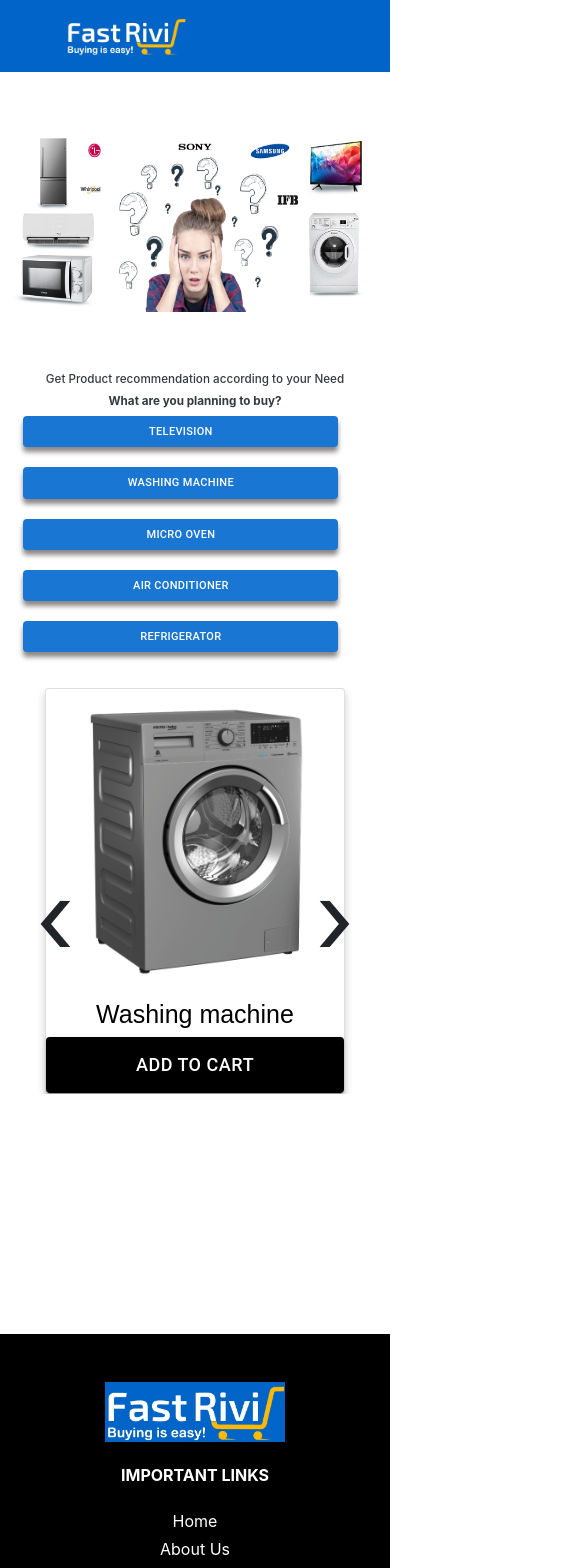
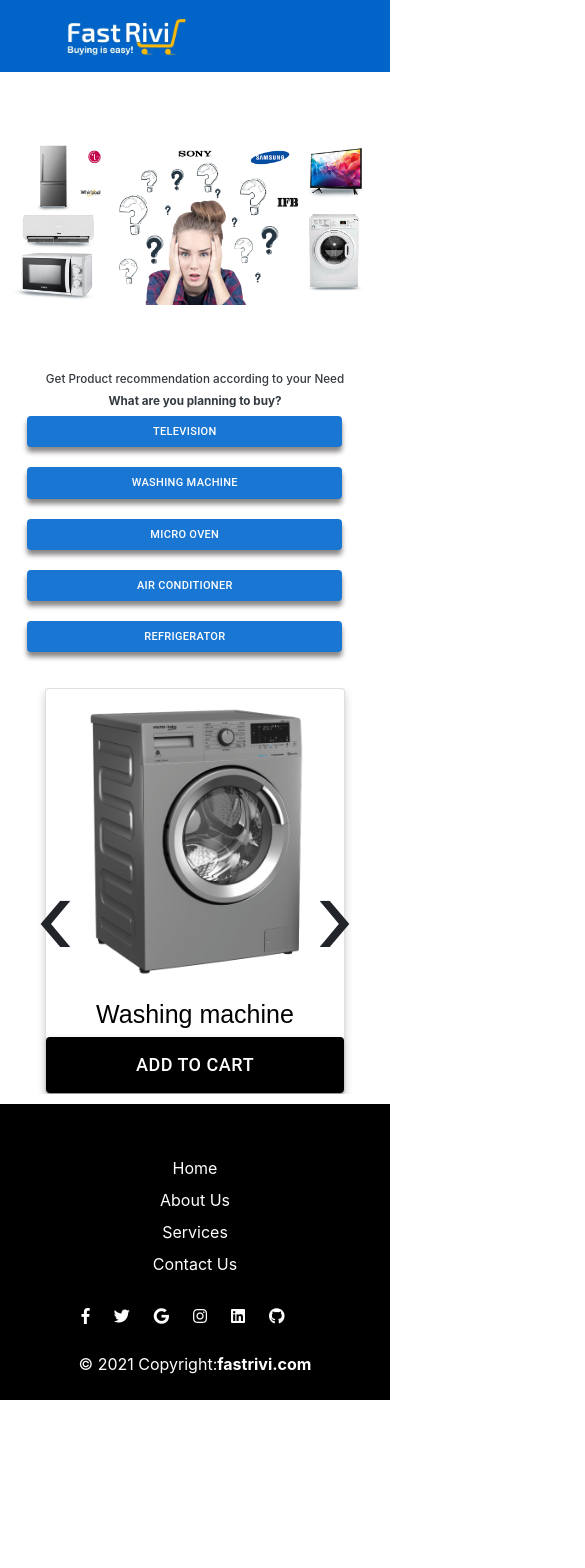
Before and after one commit to rohtshrma/recommendation_system, a React (Create React App) app in the folder frontend/: page / in a window 390 px wide. Shown: the top 1568 px of the page, 585 px wide, since content can reach past the window. After the commit the page ends 1400 px from the top, so only its background shows below. Built offline with nearby package versions, Linux system fonts and the light colour scheme.

Commit message:
footer changes

```diff
--- a/frontend/src/components/Footer/Footer.css
+++ b/frontend/src/components/Footer/Footer.css
@@ -1,7 +1,7 @@
-.footer{
+/* .footer{
     margin-top:15rem;
 
-}
+} */
 .logoimage{
     font-size:1vw;
 }
@@ -9,3 +9,28 @@
    position:relative;
  left:18em;
 }
+
+.footer_top{
+    justify-content: space-around;
+}
+
+.logos_class:hover{
+    color: grey !important;
+    text-decoration: none !important;
+}
+
+@media (max-width: 991px) {
+    .footer_top{
+
+        justify-content: space-between  !important;
+    }
+
+}
+
+@media (max-width: 440px) {
+    .footer_top{
+
+        flex-direction: column !important;
+    }
+
+}
--- a/frontend/src/components/Footer/Footer.jsx
+++ b/frontend/src/components/Footer/Footer.jsx
@@ -15,95 +15,7 @@ import {
 const Footer = () => {
   return (
     <>
-{/* <MDBFooter bgColor='black' className='text-white text-center text-lg-left'>
-      <MDBContainer className='p-4'>
-        <MDBRow>
 
-
-
-          <MDBCol lg='4' md='12' className='mb-4 mb-md-0'>
-              <MDBRipple
-                rippleColor='light'
-                className='bg-image hover-overlay shadow-1-strong rounded'
-              >
-                <img src={logoImg} className='w-100' />
-                <a href='#!'>
-                  <div
-                    className='mask'
-                    style={{ backgroundColor: 'rgba(251, 251, 251, 0.2)' }}
-                  ></div>
-                </a>
-              </MDBRipple>
-            </MDBCol>
-
-
-
-
-
-
-          <MDBCol lg='4' md='6' className='mb-4 mb-md-0 text-center	'>
-            <h5 className='text-uppercase'>Links</h5>
-
-            <ul className='list-unstyled mb-0'>
-              <li>
-                <a href='#!' className='text-white'>
-                  Link 1
-                </a>
-              </li>
-              <li>
-                <a href='#!' className='text-white'>
-                  Link 2
-                </a>
-              </li>
-              <li>
-                <a href='#!' className='text-white'>
-                  Link 3
-                </a>
-              </li>
-              <li>
-                <a href='#!' className='text-white'>
-                  Link 666
-                </a>
-              </li>
-            </ul>
-          </MDBCol>
-
-          <MDBCol lg='4' md='6' className='mb-4 mb-md-0 text-center	'>
-            <h5 className='text-uppercase mb-0'>hello</h5>
-
-            <ul className='list-unstyled'>
-              <li>
-                <a href='#!' className='text-white'>
-                  Link 1
-                </a>
-              </li>
-              <li>
-                <a href='#!' className='text-white'>
-                  Link 2
-                </a>
-              </li>
-              <li>
-                <a href='#!' className='text-white'>
-                  Link 3
-                </a>
-              </li>
-              <li>
-                <a href='#!' className='text-white'>
-                  Link 4
-                </a>
-              </li>
-            </ul>
-          </MDBCol>
-        </MDBRow>
-      </MDBContainer>
-
-      <div className='text-center p-3' style={{ backgroundColor: 'rgba(0, 0, 0, 0.2)' }}>
-        &copy; {new Date().getFullYear()} Copyright:{' '}
-        <a className='text-white' href='https://mdbootstrap.com/'>
-          MDBootstrap.com
-        </a>
-      </div>
-    </MDBFooter> */}
 
     <MDBFooter bgColor='black' className='text-center text-lg-start text-muted footer' >
       <section className='d-flex justify-content-center justify-content-lg-between '>
@@ -114,17 +26,9 @@ const Footer = () => {
       <section className=''>
         <div className='container text-center text-md-start mt-5'>
           <div className='row mt-3'>
-            {/* <div className='col-md-3 col-lg-4 col-xl-3 mx-auto mb-4 '>
-              <h6 className='text-uppercase fw-bold mb-4'>
-                <i className='fas fa-gem me-3'></i>Company name
-              </h6>
-              <p>
-                Here you can use rows and columns to organize your footer content. Lorem ipsum dolor sit amet,
-                consectetur adipisicing elit.
-              </p>
-            </div> */}
 
-            <MDBCol lg='4' md='4' sm='12' className='mb-4 mb-md-0'>
+
+            {/* <MDBCol lg='4' md='4' sm='12' className='mb-4 mb-md-0'>
               <MDBRipple
                 rippleColor='light'
                 className='bg-image hover-overlay shadow-1-strong rounded'
@@ -137,27 +41,27 @@ const Footer = () => {
                   ></div>
                 </a>
               </MDBRipple>
-            </MDBCol>
+            </MDBCol> */}
 
-            <div className='col-md-4 col-lg-4 col-xl-4 mx-auto mb-4 text-white'>
-              <h6 className='text-uppercase fw-bold mb-4'>Important Links</h6>
-              <p>
-                <a href='#!' className='text-reset'>
+            <div className=' col-md-12 col-lg-12 col-xl-12 mx-auto mb-4 text-white d-flex footer_top'>
+              {/* <h6 className='text-uppercase fw-bold mb-4'>Important Links</h6> */}
+              <p className='logos_class'>
+                <a href='#!' className='text-reset logos_class'>
                   Home
                 </a>
               </p>
-              <p>
-                <a href='#!' className='text-reset'>
+              <p className='logos_class'>
+                <a href='#!' className='text-reset logos_class'>
                   About Us
                 </a>
               </p>
-              <p>
-                <a href='#!' className='text-reset'>
+              <p className='logos_class'>
+                <a href='#!' className='text-reset logos_class'>
                   Services
                 </a>
               </p>
-              <p>
-                <a href='#!' className='text-reset'>
+              <p className='logos_class'>
+                <a href='#!' className='text-reset logos_class'>
                   Contact Us
                 </a>
               </p>
@@ -165,7 +69,7 @@ const Footer = () => {
 
 
 
-            <div className='col-md-4 col-lg-3 col-xl-3 mx-auto mb-md-0 mb-4 text-white'>
+            {/* <div className='col-md-4 col-lg-3 col-xl-3 mx-auto mb-md-0 mb-4 text-white'>
               <h6 className='text-uppercase fw-bold mb-4'>Contact</h6>
               <p>
                 <i className='fas fa-home me-3'></i> New York, NY 10012, US
@@ -180,10 +84,33 @@ const Footer = () => {
               <p>
                 <i className='fas fa-print me-3'></i> + 01 234 567 89
               </p>
-            </div>
+            </div> */}
           </div>
         </div>
       </section>
+
+<section>
+<div className='text-white ' >
+          <a href='' className='me-4 text-reset logos_class'>
+            <i className='fab fa-facebook-f'></i>
+          </a>
+          <a href='' className='me-4 text-reset logos_class'>
+            <i className='fab fa-twitter'></i>
+          </a>
+          <a href='' className='me-4 text-reset logos_class'>
+            <i className='fab fa-google'></i>
+          </a>
+          <a href='' className='me-4 text-reset logos_class'>
+            <i className='fab fa-instagram'></i>
+          </a>
+          <a href='' className='me-4 text-reset logos_class'>
+            <i className='fab fa-linkedin'></i>
+          </a>
+          <a href='' className='me-4 text-reset logos_class'>
+            <i className='fab fa-github'></i>
+          </a>
+        </div>
+</section>
 
       <div className='text-center p-4 text-white' style={{ backgroundColor: 'rgba(0, 0, 0, 0.05)', display:'flex',justifyContent:'center' }}>
         © 2021 Copyright:
@@ -191,7 +118,7 @@ const Footer = () => {
           fastrivi.com
         </a>
 
-        <div className='text-white link-content' >
+        {/* <div className='text-white link-content' >
           <a href='' className='me-4 text-reset'>
             <i className='fab fa-facebook-f'></i>
           </a>
@@ -210,7 +137,7 @@ const Footer = () => {
           <a href='' className='me-4 text-reset'>
             <i className='fab fa-github'></i>
           </a>
-        </div>
+        </div> */}
       </div>
     </MDBFooter>
 
--- a/frontend/src/components/Header/Header.css
+++ b/frontend/src/components/Header/Header.css
@@ -104,10 +104,21 @@
   margin-bottom: 20px;
 }
 
+.static-slider10{
+  background-size: 85% 95% !important;
 }
+}
+
+@media (max-width:767px) {
+.static-slider10{
+  background-size: 90% 85% !important;
+}
+}
+
+
 @media (max-width: 600px) {
 .buttons_grid{
- margin-left: 6% !important;
+ margin-left: 7% !important;
 }
 
 .static-slider10{
@@ -122,9 +133,18 @@
 }
 }
 
+@media (max-width: 500px) {
+  .static-slider10{
+    background-size: 100% 55% !important;
+  }
+  }
+
 @media (max-width: 320px) {
   .static-slider10 .title {
     font-size: 25px !important;
+  }
+  .static-slider10{
+    background-size: 100% 55% !important;
   }
 }
 
--- a/frontend/src/components/Header/Header.jsx
+++ b/frontend/src/components/Header/Header.jsx
@@ -22,7 +22,7 @@ function Header() {
           // boxShadow: "0 0 10px 10px grey",
           // marginBottom: "30px",
           backgroundRepeat: "no-repeat",
-          backgroundSize: " 80% 90%",
+          backgroundSize: " 75% 95%",
         }}
       >
         <div className="container">
```
